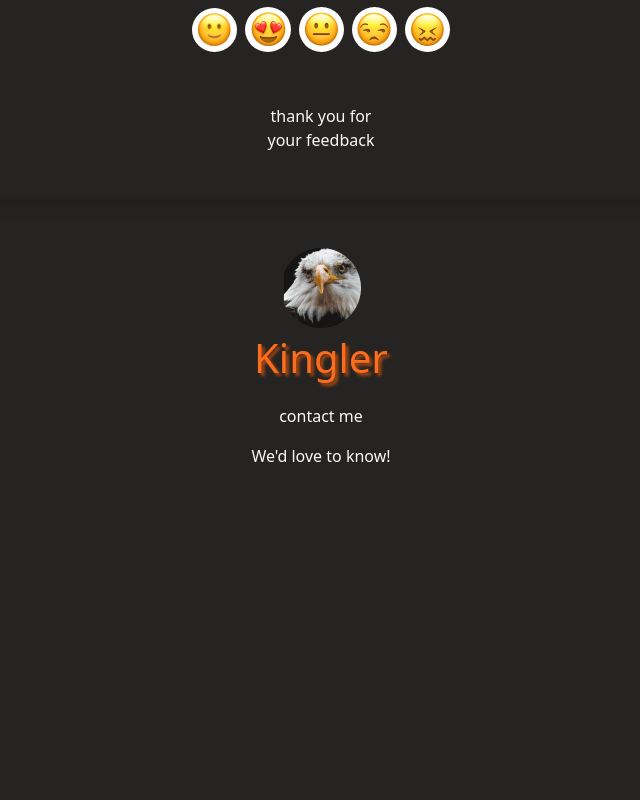
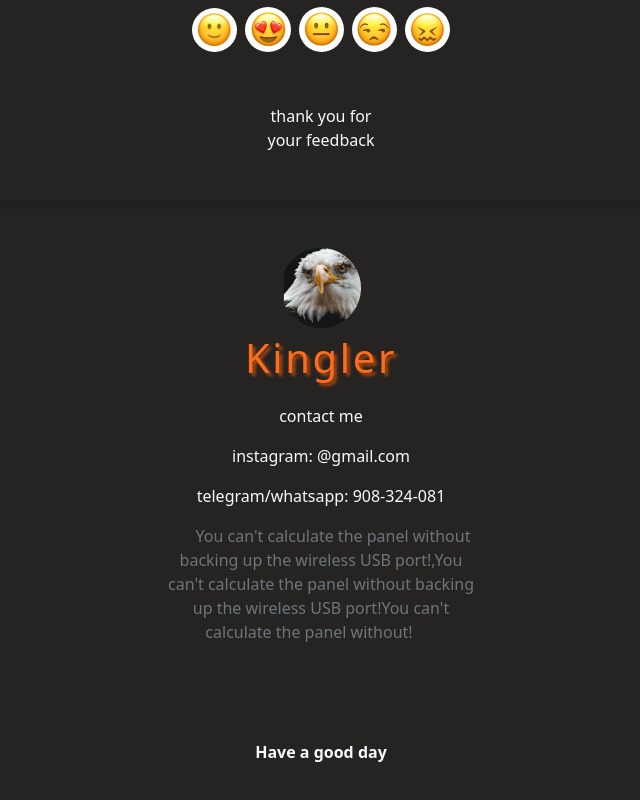
Before and after one commit to Shimoo2001ll/Kingler, a plain HTML site: page index.html in a window 1280 px wide. Shown: the part 4692-5492 px from the top of the page, without its empty margins (319-959 px from the left). Before the commit the page ends 5208 px from the top, so only its background shows below. Drawn offline with Linux system fonts and the light colour scheme.

Commit message:
finally
finally I can say that i finish this project

```diff
--- a/index.html
+++ b/index.html
@@ -404,10 +404,18 @@
 <div class="d-flex justify-content-center align-items-center flex-column shadow">
   <div class="d-flex justify-content-center align-items-center flex-column mt-5 mb-5 p3">
    <div class="d-flex flex-column justify-content-center align-items-center"><img src="images/Ellipse 1.png" alt="">
-  <p class="fs-1 fw-light " style="color: #FB6D1D ; text-shadow: #a54812 3px 3px 3px;"> Kingler </p> </div>
+  <p class="fs-1 fw-normal text-ita " style="color: #FB6D1D ; text-shadow: #a54812 3px 3px 3px; letter-spacing: 2.6px;"> Kingler </p> </div>
    <div><p>contact me</p>
  </div>
-  <div>We'd love to know!</div>
+  <div class="text-center w-25"><p>instagram: @gmail.com</p>
+    <p>telegram/whatsapp: 908-324-081</p>
+  <span class="text-secondary p-2 m-3 w-50">
+    You can't calculate the panel without backing up the wireless USB
+port!,You can't calculate the panel without backing up the wireless
+USB port!You can't calculate the panel without!
+  </span>
+  <p class="fw-bold pt-5 mt-5">Have a good day</p>
+  </div>
   </div>
   </div>
 <!-- end contacts -->
```
